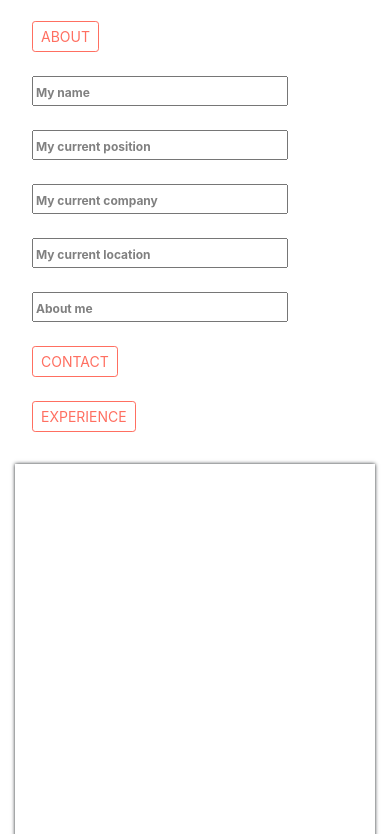
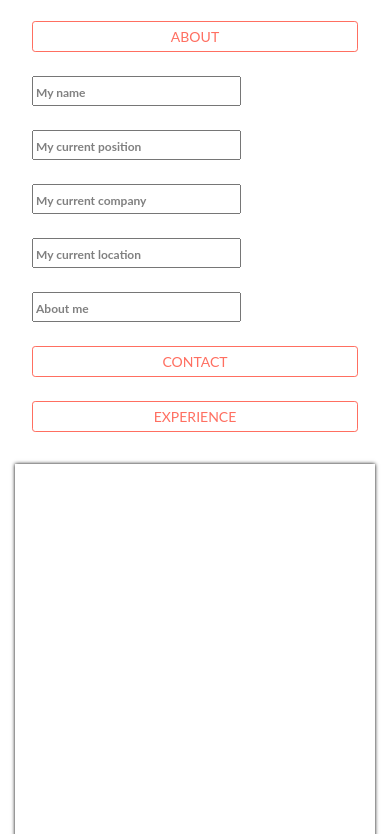
Before and after one commit to dzapps/nayaca, a plain HTML site: page resume.html in a window 390 px wide. Shown: the part 121-955 px from the top of the page. Drawn offline with nearby package versions, Linux system fonts and the light colour scheme.

Commit message:
media query

```diff
--- a/css/resume.css
+++ b/css/resume.css
@@ -65,11 +65,11 @@
 
 }
 
-/*
-@media only screen and (max-width: 1000px) {
-  #SignInUpButtons {
-    margin-top: 27px;
-  } */
+
+@media only screen and (max-width: 767.98pxpx) {
+  #progressbar {
+    display: none;
+  }
 
 }
 
--- a/resume.html
+++ b/resume.html
@@ -43,7 +43,7 @@
       <div class="row">
         <div class="col-md-4">
           <div>
-            <button type="button" class="btn btn-sm btn-outline-pantone" @click="toggle">ABOUT</button>
+            <button type="button" class="btn btn-sm btn-block btn-outline-pantone" @click="toggle">ABOUT</button>
           <div id="about_box" v-show="isVisible">
             <br>
             <input type="text" value="name" placeholder="My name" v-model="name"><br>
@@ -59,7 +59,7 @@
         </div>
           <br>
         <div>
-          <button type="button" class="btn btn-sm btn-outline-pantone" @click="toggle">CONTACT</button>
+          <button type="button" class="btn btn-sm btn-block btn-outline-pantone" @click="toggle">CONTACT</button>
           <div id="contact_box" v-show="contact_isVisible">
             <br>
             <input type="text" value="email" placeholder="My email" v-model="email" /><br>
@@ -75,7 +75,7 @@
         </div>
           <br>
         <div>
-          <button type="button" class="btn btn-sm btn-outline-pantone" @click="toggle">EXPERIENCE</button>
+          <button type="button" class="btn btn-sm btn-block btn-outline-pantone" @click="toggle">EXPERIENCE</button>
           <div id="experience_box" v-show="experience_isVisible">
           </div>
         </div>
```
